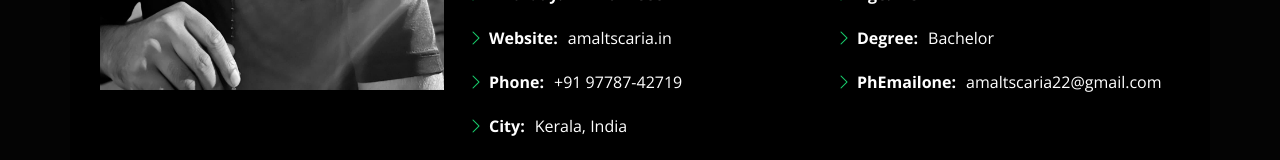
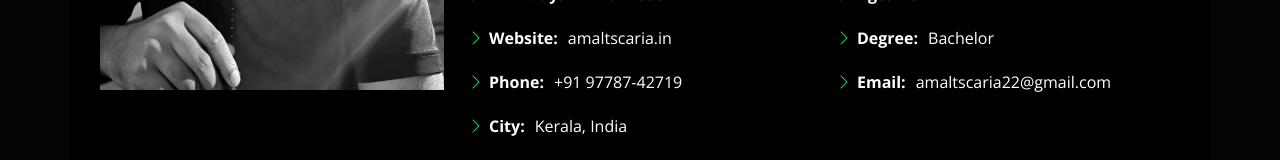
Before and after one commit to amaltscaria/personal-portfolio-website, a plain HTML site: page index.html in a window 1280 px wide. Both pictures are taken after a click on the link "About". Shown: the part 582-742 px from the top of the page. Drawn offline with nearby package versions, Linux system fonts and the light colour scheme.

Commit message:
changed email typo

```diff
--- a/index.html
+++ b/index.html
@@ -103,7 +103,7 @@
               <ul>
                 <li><i class="bi bi-chevron-right"></i> <strong>Age:</strong> <span>23</span></li>
                 <li><i class="bi bi-chevron-right"></i> <strong>Degree:</strong> <span>Bachelor</span></li>
-                <li><i class="bi bi-chevron-right"></i> <strong>PhEmailone:</strong> <span>amaltscaria22@gmail.com</span></li>
+                <li><i class="bi bi-chevron-right"></i> <strong>Email:</strong> <span>amaltscaria22@gmail.com</span></li>
               </ul>
             </div>
           </div>
```
